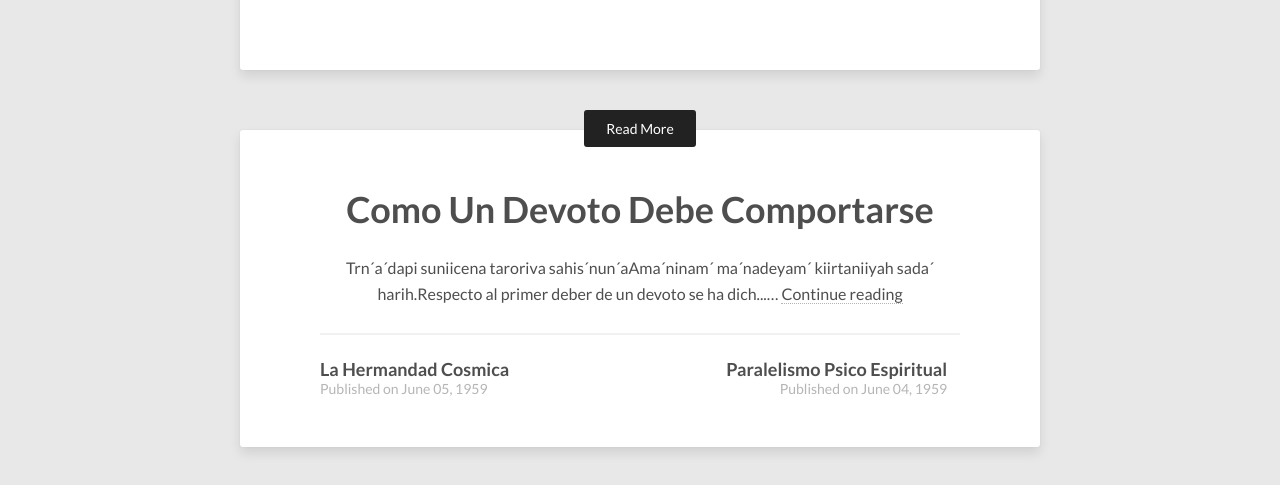
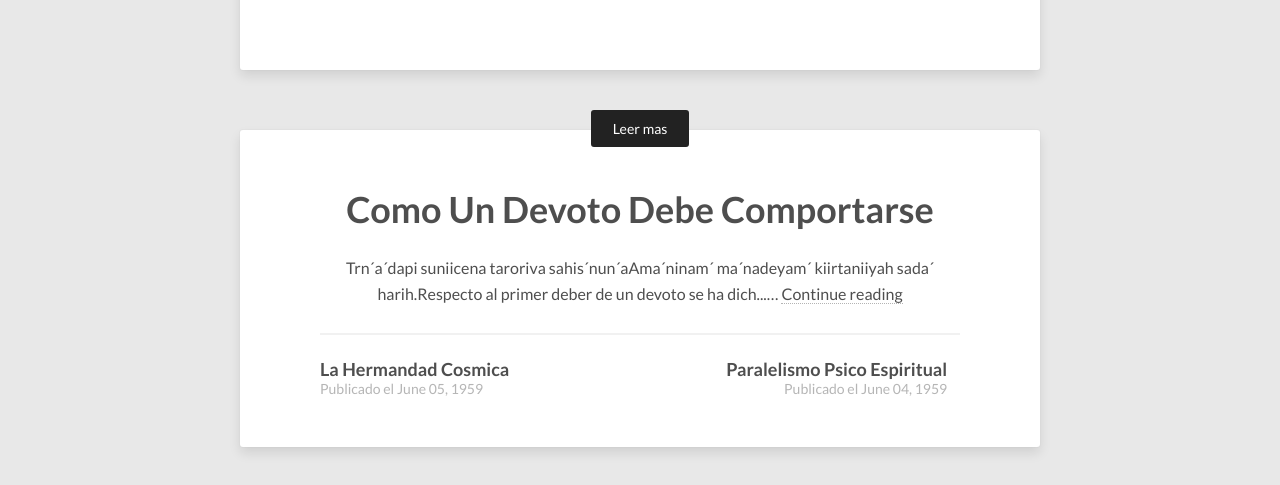
Before and after one commit to anandamurtiidiscursos/anandamurtiidiscursos.github.io, a Jekyll site: the page built from _posts/1968-06-01-Completa-tu-trabajo-con-este-cuerpo-solamente.md, in a window 1280 px wide and 900 px high, scrolled down 1665 px. Shown: the part 291-776 px from the top of the window. Built offline with Jekyll 4.4.1, drawn with Linux system fonts in a browser that asks for light colours; nearby versions of some CDN libraries; comment, search, counter and statistics services are not loaded.

Commit message:
Updated read-more.html

```diff
--- a/_includes/read-more.html
+++ b/_includes/read-more.html
@@ -1,7 +1,7 @@
 <div class="read-more">
   {% for post in site.related_posts limit:1 %}
     <div class="read-more-header">
-      <a href="{{ site.url }}{{ page.previous.url }}" class="read-more-btn">Read More</a>
+      <a href="{{ site.url }}{{ page.previous.url }}" class="read-more-btn">Leer mas</a>
     </div><!-- /.read-more-header -->
     <div class="read-more-content">
       <h3><a href="{{ site.url }}{{ post.url }}" title="{{ post.title }}">{{ post.title }}</a></h3>
@@ -12,7 +12,7 @@
     {% for post in site.related_posts limit:2 offset:1 %}
       <div class="list-item">
         <h4><a href="{{ site.url }}{{ post.url }}" title="{{ post.title }}">{{ post.title }}</a></h4>
-        <span>Published on {{ post.date | date: "%B %d, %Y" }}</span>
+        <span>Publicado el {{ post.date | date: "%B %d, %Y" }}</span>
       </div><!-- /.list-item -->
     {% endfor %}
   </div><!-- /.read-more-list -->
```
